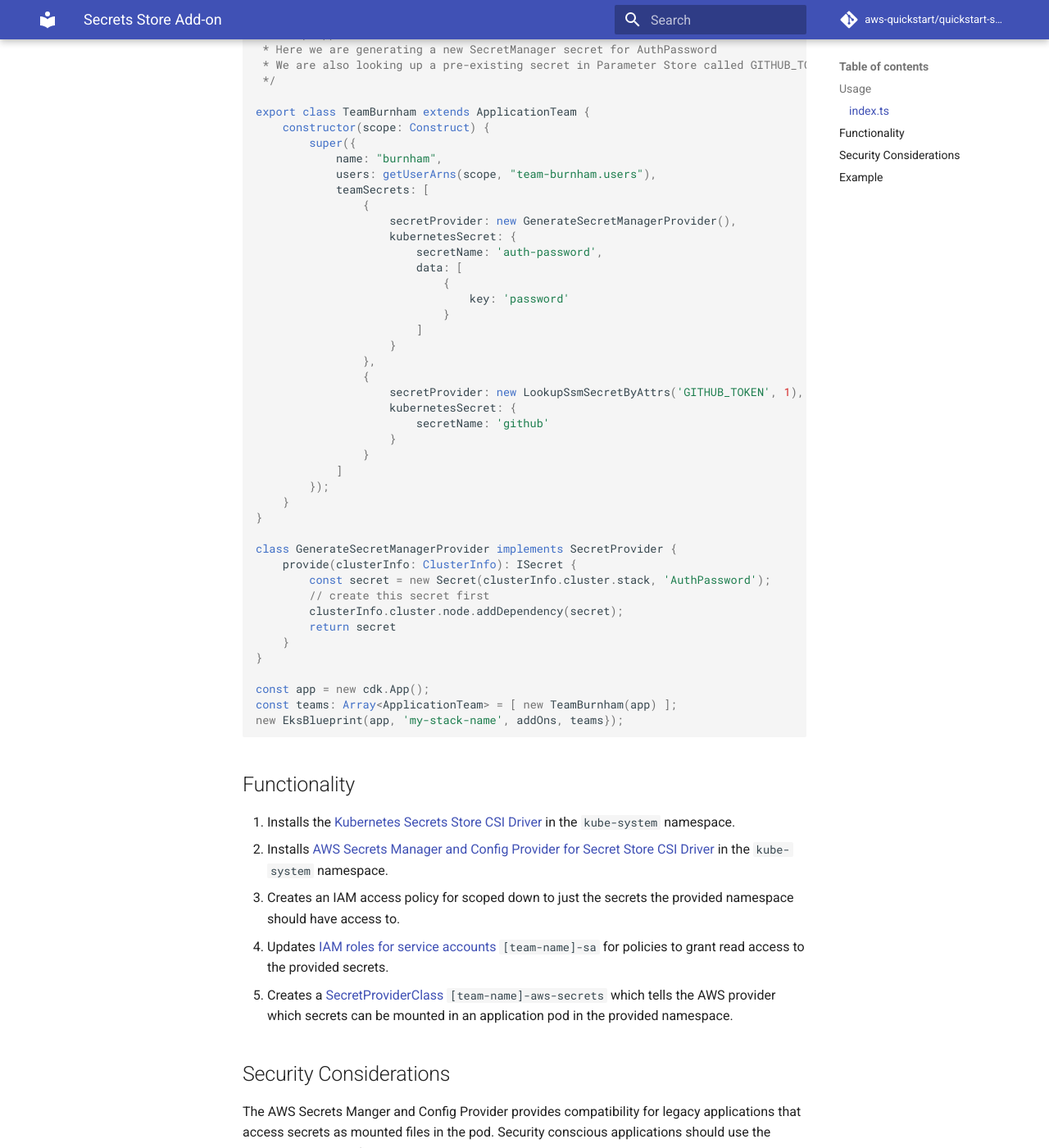
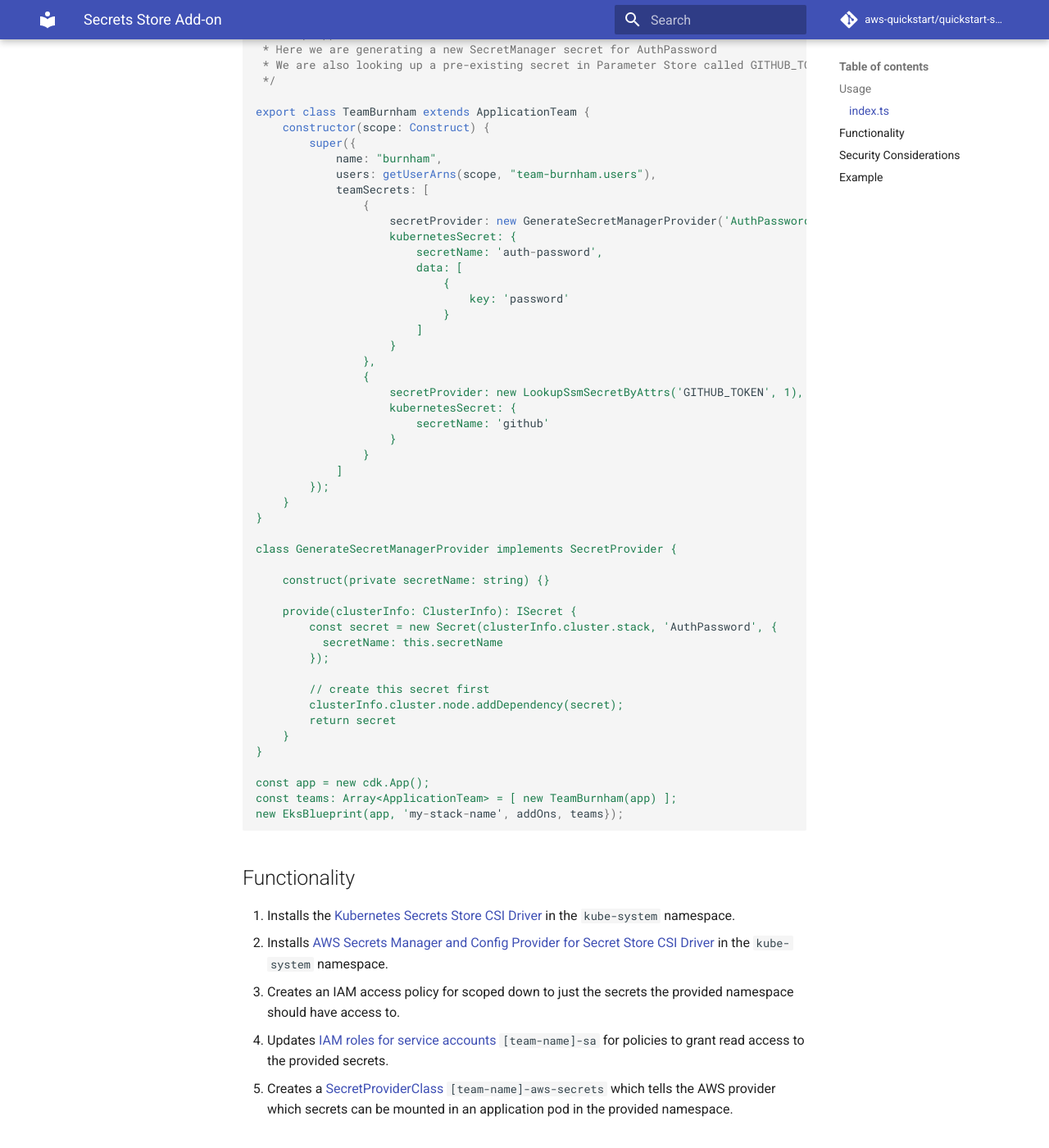
Before and after one commit to aws-quickstart/cdk-eks-blueprints, an MkDocs documentation site: the page built from docs/addons/secrets-store.md, in a window 1280 px wide and 1400 px high, scrolled down 767 px. Shown: the whole window at 82% size. Built offline with MkDocs 1.6.1 and Material for MkDocs 9.7.7, drawn with Linux system fonts in a browser that asks for light colours; comment, search, counter and statistics services are not loaded.

Commit message:
update docs

```diff
--- a/docs/addons/secrets-store.md
+++ b/docs/addons/secrets-store.md
@@ -33,7 +33,7 @@
             users: getUserArns(scope, "team-burnham.users"),
             teamSecrets: [
                 {
-                    secretProvider: new GenerateSecretManagerProvider(),
+                    secretProvider: new GenerateSecretManagerProvider('AuthPassword),
                     kubernetesSecret: {
                         secretName: 'auth-password',
                         data: [
@@ -55,8 +55,14 @@
 }
 
 class GenerateSecretManagerProvider implements SecretProvider {
+
+    construct(private secretName: string) {}
+
     provide(clusterInfo: ClusterInfo): ISecret {
-        const secret = new Secret(clusterInfo.cluster.stack, 'AuthPassword');
+        const secret = new Secret(clusterInfo.cluster.stack, 'AuthPassword', {
+          secretName: this.secretName
+        });
+
         // create this secret first
         clusterInfo.cluster.node.addDependency(secret);
         return secret
```
